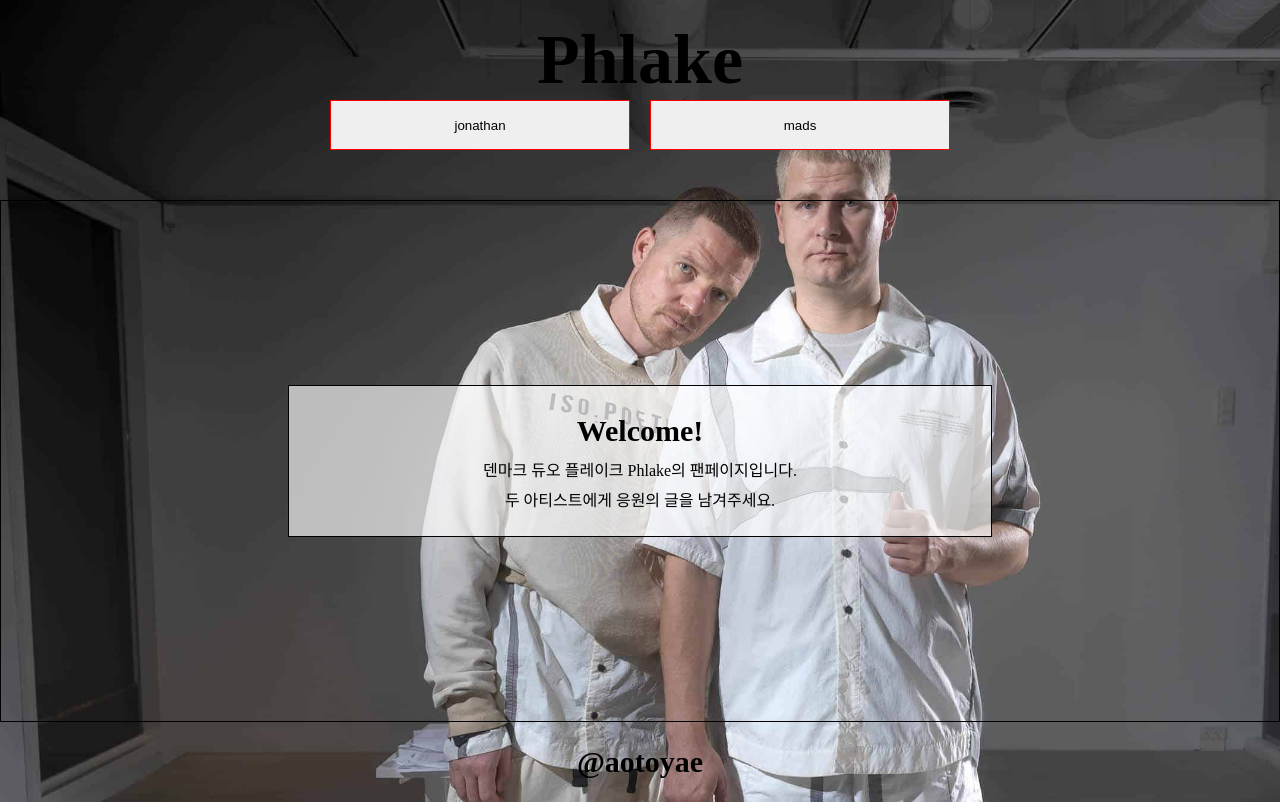
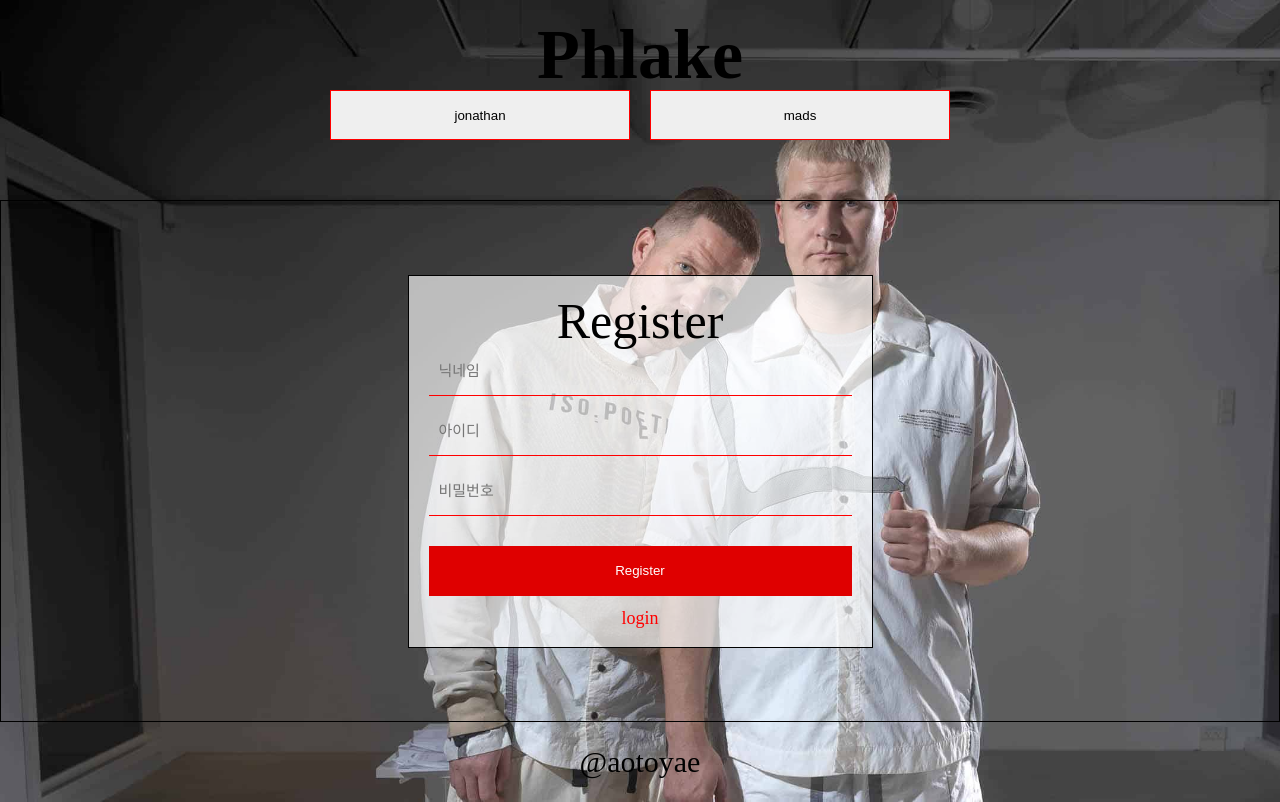
Before and after one commit to aotoyae/fan-letter-app-login, a React (Create React App) app: page /register in a window 1280 px wide. Before the commit this address led to /. Built offline with nearby package versions, Linux system fonts and the light colour scheme.

Commit message:
Add: 로그인, 회원가입 페이지 구성

```diff
--- a/src/GlobalStyle.jsx
+++ b/src/GlobalStyle.jsx
@@ -8,9 +8,52 @@ const GlobalStyle = createGlobalStyle`
     box-sizing: border-box;
   }
 
+  html, body, div, span, applet, object, iframe,
+  h1, h2, h3, h4, h5, h6, p, blockquote, pre,
+  a, abbr, acronym, address, big, cite, code,
+  del, dfn, em, img, ins, kbd, q, s, samp,
+  small, strike, strong, sub, sup, tt, var,
+  b, u, i, center,
+  dl, dt, dd, ol, ul, li,
+  fieldset, form, label, legend,
+  table, caption, tbody, tfoot, thead, tr, th, td,
+  article, aside, canvas, details, embed,
+  figure, figcaption, footer, header, hgroup,
+  menu, nav, output, ruby, section, summary,
+  time, mark, audio, video {
+    font-size: 100%;
+    font: inherit;
+    vertical-align: baseline;
+  }
+
+  article, aside, details, figcaption, figure,
+  footer, header, hgroup, menu, nav, section {
+    display: block;
+  }
+
   body {
+    line-height: 1;
     background: url(${background});
     background-size: cover;
+  }
+
+  ol, ul {
+    list-style: none;
+  }
+
+  blockquote, q {
+    quotes: none;
+  }
+
+  blockquote:before, blockquote:after,
+  q:before, q:after {
+    content: '';
+    content: none;
+  }
+
+  table {
+    border-collapse: collapse;
+    border-spacing: 0;
   }
 
   h1 {
--- a/src/components/Header.jsx
+++ b/src/components/Header.jsx
@@ -19,10 +19,12 @@ const StLink = styled(Link)`
 `;
 
 function Header() {
+  const num = 1;
+
   return (
     <StHeader>
       <StLink to={`/`}>Phlake</StLink>
-      <Tabs />
+      {num ? <Tabs /> : <h1>hi</h1>}
     </StHeader>
   );
 }
--- a/src/pages/Home.jsx
+++ b/src/pages/Home.jsx
@@ -3,7 +3,6 @@ import styled from "styled-components";
 const StContainer = styled.div`
   height: 65vh;
   display: flex;
-  flex-direction: column;
   justify-content: center;
   align-items: center;
 `;
--- /dev/null
+++ b/src/pages/Login.jsx
@@ -0,0 +1,77 @@
+import { Link } from "react-router-dom";
+import styled from "styled-components";
+
+const StContainer = styled.div`
+  height: 65vh;
+  display: flex;
+  justify-content: center;
+  align-items: center;
+`;
+
+const StForm = styled.form`
+  width: 465px;
+  padding: 20px;
+
+  border: 1px solid #000;
+  background-color: #ffffffa8;
+
+  & h2 {
+    font-size: 50px;
+  }
+  & button {
+    width: 100%;
+    height: 50px;
+    margin-top: 20px;
+
+    color: #fff;
+    border: none;
+    background-color: #df0000;
+  }
+`;
+
+const StSection = styled.section`
+  display: flex;
+  flex-direction: column;
+
+  & input {
+    height: 50px;
+    margin-bottom: 10px;
+    padding-left: 10px;
+
+    border: none;
+    border-bottom: 1px solid red;
+    background-color: transparent;
+    outline-color: red;
+    font-size: 15px;
+  }
+`;
+
+const StH3 = styled.h3`
+  margin-top: 13px;
+  font-size: 18px;
+`;
+
+const StLink = styled(Link)`
+  text-decoration: none;
+  color: red;
+`;
+
+function Login() {
+  return (
+    <StContainer>
+      <StForm>
+        <h2>Login</h2>
+        <StSection>
+          <input type="text" placeholder="아이디" />
+          <input type="password" placeholder="비밀번호" />
+        </StSection>
+        <button>Login</button>
+        <StH3>
+          <StLink to={`/register`}>Join</StLink>
+        </StH3>
+      </StForm>
+    </StContainer>
+  );
+}
+
+export default Login;
--- /dev/null
+++ b/src/pages/Profile.jsx
@@ -0,0 +1,14 @@
+import styled from "styled-components";
+
+const StContainer = styled.div`
+  height: 65vh;
+  display: flex;
+  justify-content: center;
+  align-items: center;
+`;
+
+function Profile() {
+  return <StContainer>Profile</StContainer>;
+}
+
+export default Profile;
--- /dev/null
+++ b/src/pages/Register.jsx
@@ -0,0 +1,78 @@
+import { Link } from "react-router-dom";
+import styled from "styled-components";
+
+const StContainer = styled.div`
+  height: 65vh;
+  display: flex;
+  justify-content: center;
+  align-items: center;
+`;
+
+const StForm = styled.form`
+  width: 465px;
+  padding: 20px;
+
+  border: 1px solid #000;
+  background-color: #ffffffa8;
+
+  & h2 {
+    font-size: 50px;
+  }
+  & button {
+    width: 100%;
+    height: 50px;
+    margin-top: 20px;
+
+    color: #fff;
+    border: none;
+    background-color: #df0000;
+  }
+`;
+
+const StSection = styled.section`
+  display: flex;
+  flex-direction: column;
+
+  & input {
+    height: 50px;
+    margin-bottom: 10px;
+    padding-left: 10px;
+
+    border: none;
+    border-bottom: 1px solid red;
+    background-color: transparent;
+    outline-color: red;
+    font-size: 15px;
+  }
+`;
+
+const StH3 = styled.h3`
+  margin-top: 13px;
+  font-size: 18px;
+`;
+
+const StLink = styled(Link)`
+  text-decoration: none;
+  color: red;
+`;
+
+function Register() {
+  return (
+    <StContainer>
+      <StForm>
+        <h2>Register</h2>
+        <StSection>
+          <input type="password" placeholder="닉네임" />
+          <input type="text" placeholder="아이디" />
+          <input type="password" placeholder="비밀번호" />
+        </StSection>
+        <button>Register</button>
+        <StH3>
+          <StLink to={`/login`}>login</StLink>
+        </StH3>
+      </StForm>
+    </StContainer>
+  );
+}
+
+export default Register;
--- a/src/shared/Router.jsx
+++ b/src/shared/Router.jsx
@@ -3,6 +3,9 @@ import Layout from "./Layout";
 import Home from "pages/Home";
 import Member from "pages/Member";
 import Detail from "pages/Detail";
+import Login from "pages/Login";
+import Register from "pages/Register";
+import Profile from "pages/Profile";
 
 export default function Router() {
   return (
@@ -10,6 +13,9 @@ export default function Router() {
       <Layout>
         <Routes>
           <Route path="/" element={<Home />} />
+          <Route path="/login" element={<Login />} />
+          <Route path="/register" element={<Register />} />
+          <Route path="/profile" element={<Profile />} />
           <Route path="/member/:id" element={<Member />} />
           <Route path="/detail/:id" element={<Detail />} />
           <Route path="*" element={<Navigate replace to="/" />} />
```
